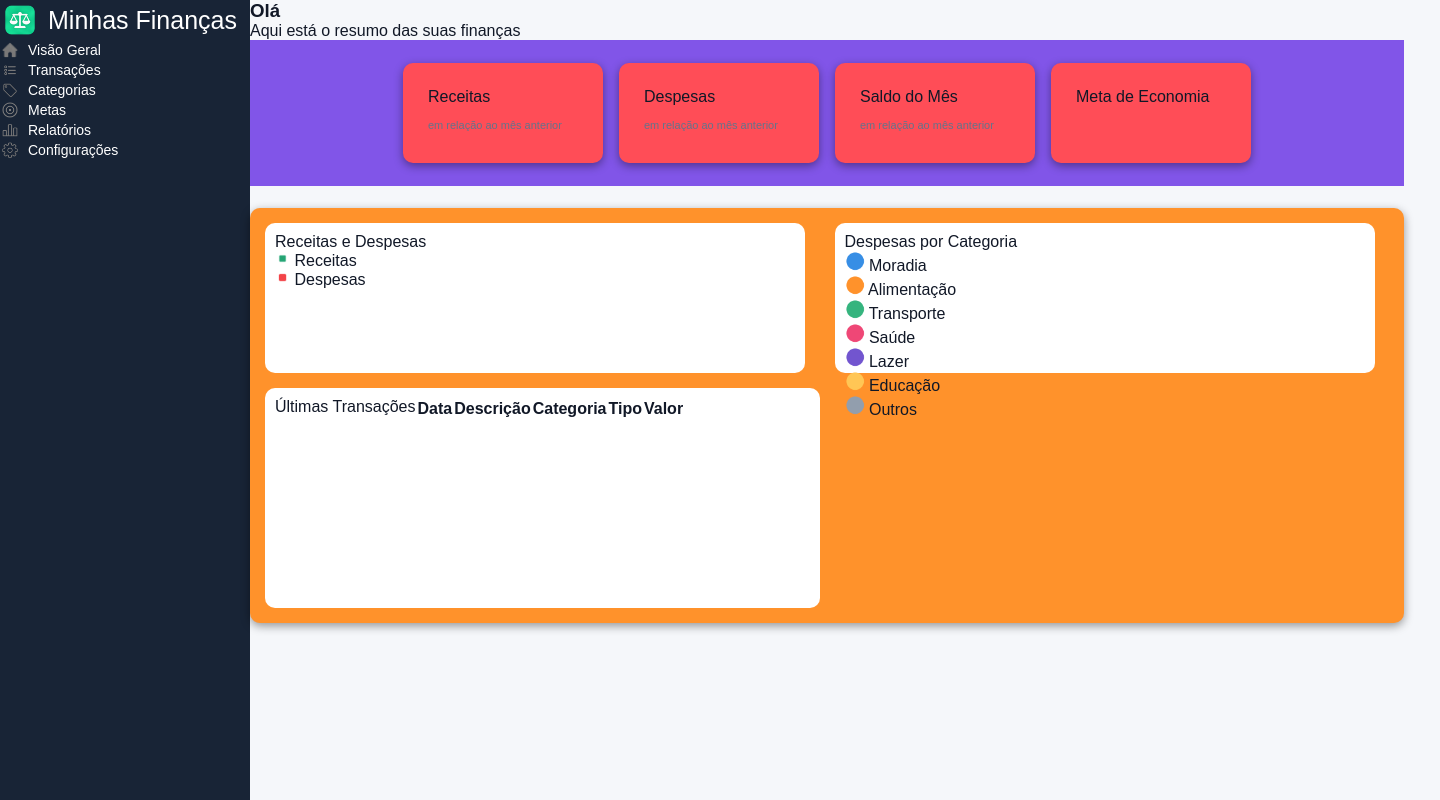
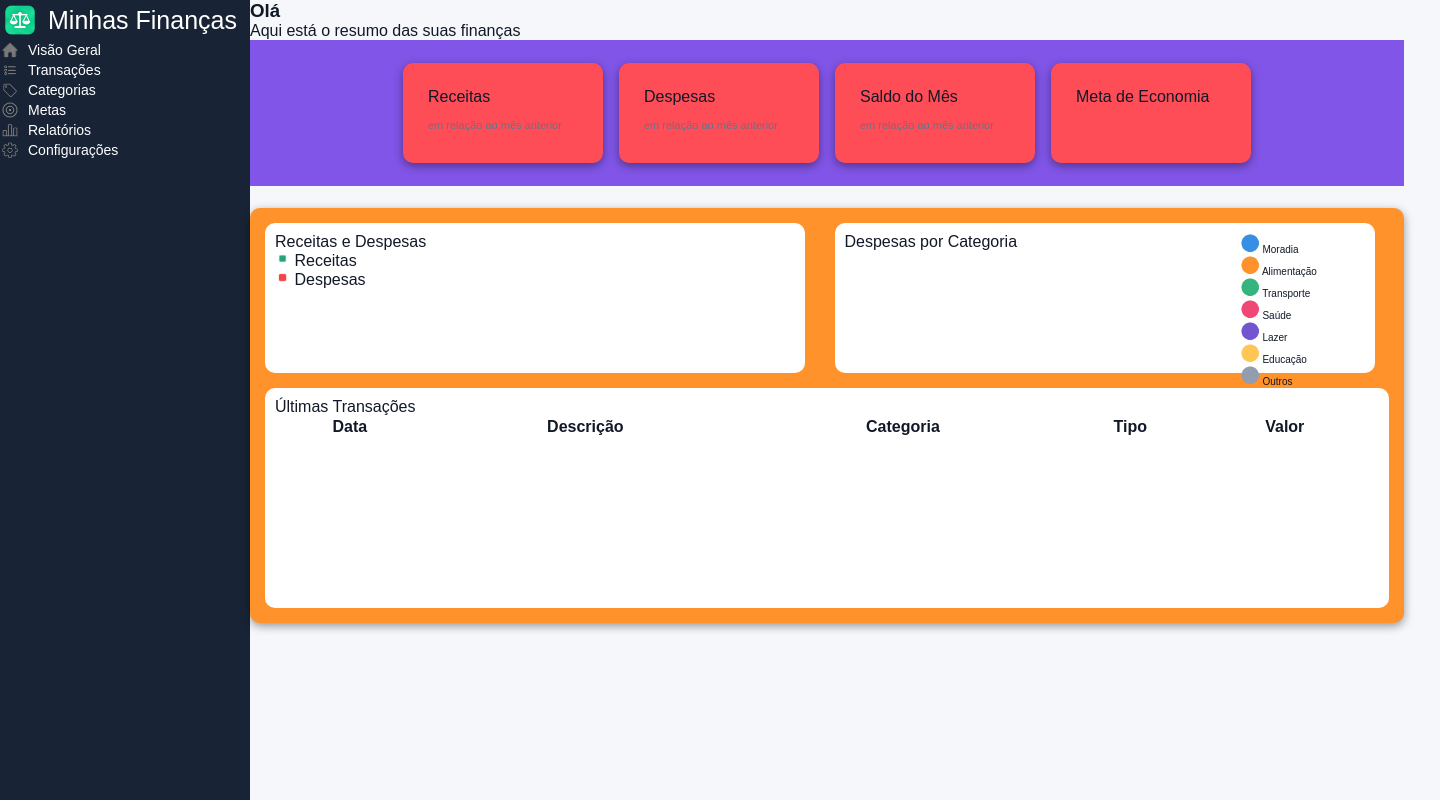
Before and after one commit to CarlosCalbente/projetofuturo, a PHP site: page /index.html in a window 1440 px wide. Shown: the part 80-880 px from the top of the page. Run offline with PHP 8.4, Linux system fonts and the light colour scheme; lists and menus that the app fills with data are empty; a map, chart or similar area stays blank.

Commit message:
Ajustar layout dos gráficos e transações para utilizar grid, melhorando a estrutura e apresentação

```diff
--- a/style.css
+++ b/style.css
@@ -194,7 +194,7 @@ main{
 }
 
 #grafico2{
-
+    display: grid;
     border-style: none;
     background-color: var(--card);
     border-radius: 10px;
@@ -205,14 +205,15 @@ main{
 }
 
 #transacoes{
-    display: flex;
+    display: grid;
     border-style: none;
     background-color: var(--card);
     border-radius: 10px;
     padding: 10px;
-    align-content: end;
+    align-content: start;
     height: 220px;
-    /* width: 1000px; */
+    grid-column: 1/-1; /* ( preciso de explicação) */
+    padding-right: 20px;
 }
 
 .legenda{
@@ -224,6 +225,13 @@ main{
     align-items:center;
     gap: 6px;
     font-size: 12px;
+}
+
+.legenda2{
+    display: inline ;
+    align-content: end;
+    grid-column-start: 3;
+    font-size: 10px;
 }
 
 .quadrado {
```
